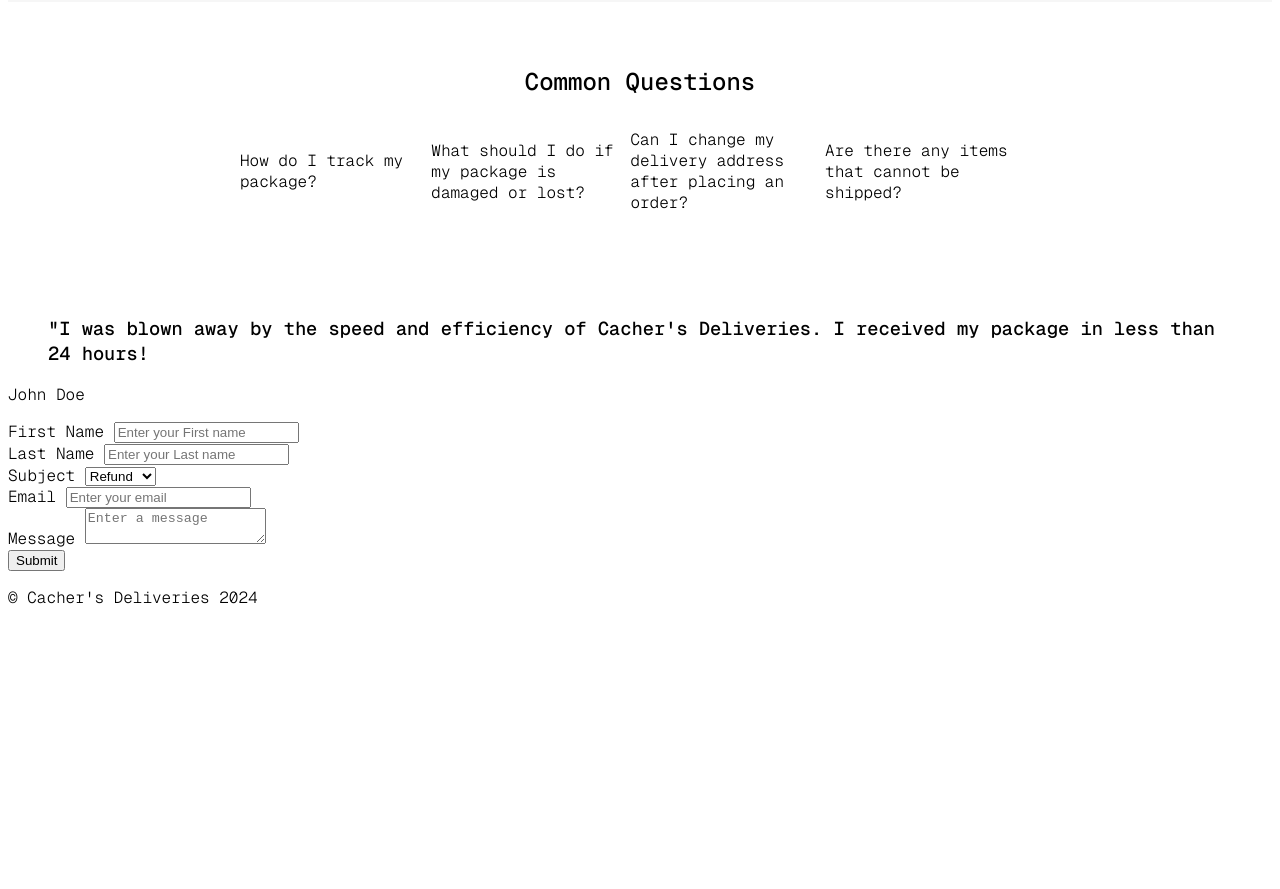
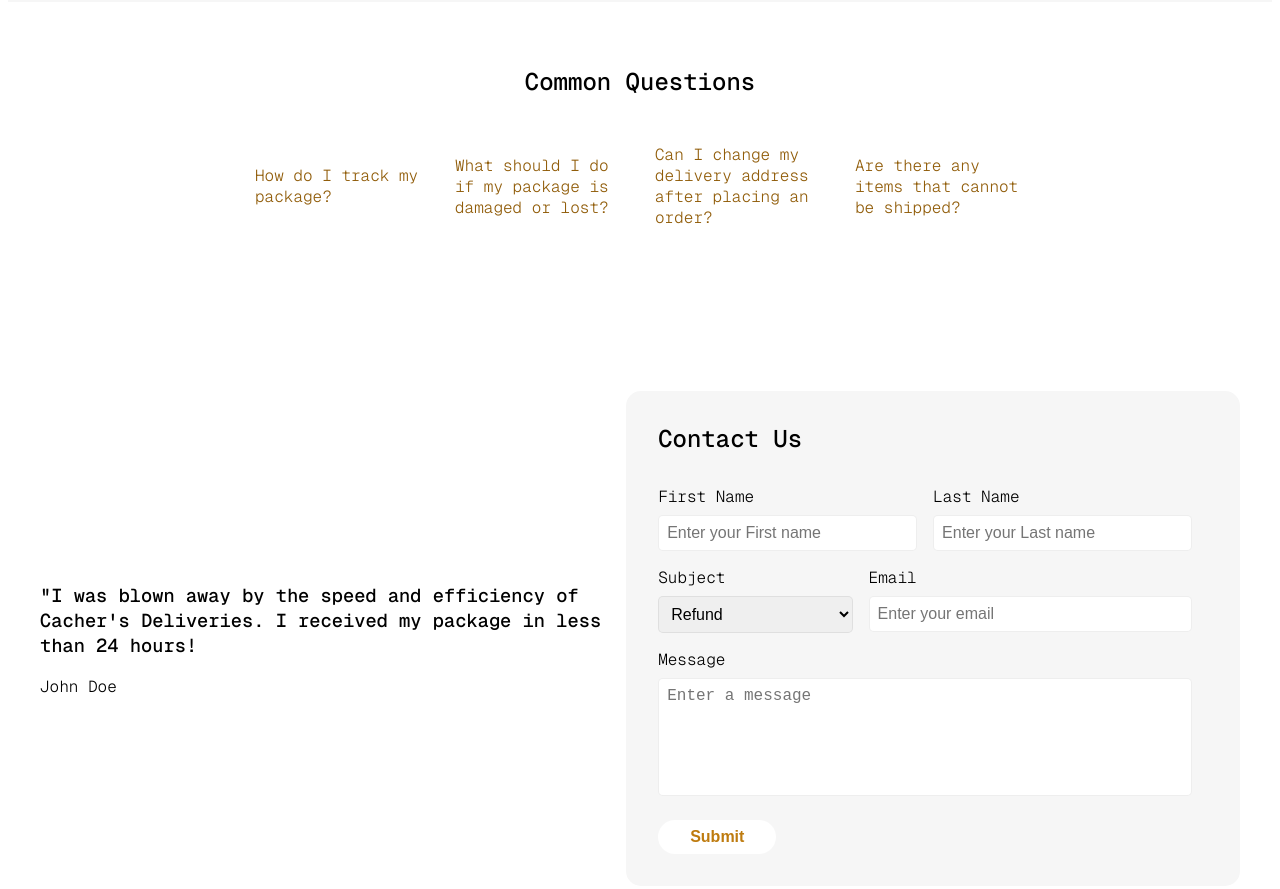
Before and after one commit to Stray-KB/1100-01, a plain HTML site: page index.html in a window 1280 px wide. Shown: the part 1760-2649 px from the top of the page. Before the commit the page ends 2384 px from the top, so only its background shows below. Drawn offline with nearby package versions, Linux system fonts and the light colour scheme; a web font is replaced by a local one.

Commit message:
finished adding functions and css

```diff
--- a/index.html
+++ b/index.html
@@ -79,10 +79,11 @@
         <section id="contact">
             <blockquote>
                 <h3>"I was blown away by the speed and efficiency of Cacher's Deliveries. I received my package in less than 24 hours!</h3>
+                <p>John Doe</p>
             </blockquote>
-            <p>John Doe</p>
 
-            <form method="POST" class="contact-form">
+            <form method="POST">
+                <h2>Contact Us</h2>
                 <div class="input-row">
                     <div class="input-group">
                         <label for="first-name">First Name</label>
--- a/index.js
+++ b/index.js
@@ -29,7 +29,7 @@ qaItems.forEach((qaItem) => {
   const answerText = qaItem.answer;
 
   const questionDiv = document.createElement("div");
-  questionDiv.classList.add = "accordion-question";
+  questionDiv.classList.add("accordion-question");
   questionDiv.textContent = questionText;
 
   const answerDiv = document.createElement("div");
--- a/styles.css
+++ b/styles.css
@@ -216,3 +216,115 @@ nav ul li a:hover {
 .accordion-answer.active {
     max-height: 100px;
 }
+
+blockquote {
+    max-width: 600px;
+    margin: 0 auto;
+}
+
+#contact {
+    background: white;
+    padding: 4rem 0;
+    display: flex;
+    justify-content: center;
+    align-items: center;
+    max-width: 1200px;
+    margin: 0 auto;
+}
+
+#contact form {
+    flex-grow: 1;
+    max-width: 600px;
+    margin: 0 auto;
+    width: 100%;
+    height: 100%;
+    padding: 2rem;
+    border-radius: 15px;
+    background-color: #f6f6f6;
+}
+
+#contact form h2 {
+    margin: 0;
+    margin-bottom: 2rem;
+}
+
+.input-row {
+    display: flex;
+    margin-bottom: 1rem;
+    width: 100%;
+}
+
+.input-group {
+    flex-grow: 1;
+    margin-right: 1rem;
+    display: flex;
+    flex-direction: column;
+}
+
+.input-group label {
+    margin-bottom: 0.5rem;
+}
+
+.input-group input {
+    padding: 0.5rem;
+    border: 1px solid #00000011;
+    border-radius: 5px;
+    font-size: 1rem;
+}
+
+.input-group input:focus {
+    outline: none;
+    border-color: #be7b0f;
+}
+
+.input-group select {
+    padding: 0.5rem;
+    border: 1px solid #00000011;
+    border-radius: 5px;
+    font-size: 1rem;
+}
+
+.input-group select:focus {
+    outline: none;
+    border-color: #be7b0f;
+}
+
+.input-group textarea {
+    padding: 0.5rem;
+    border: 1px solid #00000011;
+    border-radius: 5px;
+    height: 100px;
+    font-size: 1rem;
+    resize: none;
+}
+
+.input-group textarea:focus {
+    outline: none;
+    border-color: #be7b0f;
+}
+
+form button {
+    border: none;
+    border-radius: 50px;
+    padding: 0.5rem 2rem;
+    background: #ffffff;
+    color: #be7b0f;
+    font-size: 1rem;
+    font-weight: bold;
+    margin-top: 1.5rem;
+    cursor: pointer;
+    transition: all 0.2s ease-in-out;
+}
+
+form button:hover {
+    color: #ffffff;
+    background: #be7b0f;
+}
+
+footer {
+    background: #f6f6f6;
+    padding: 2rem 0;
+    display: flex;
+    justify-content: center;
+    align-items: center;
+}
```
